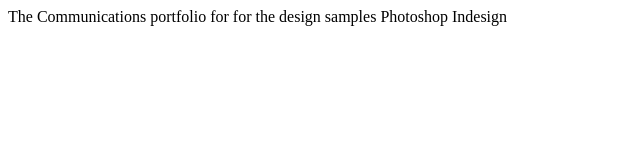
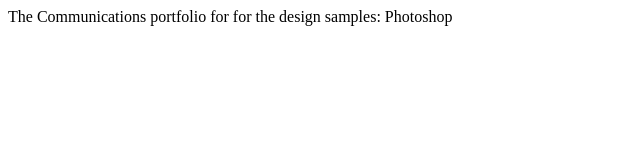
Before and after one commit to Khadudu/lect0, a plain HTML site: page index.html in a window 1280 px wide. Shown: the full height of the page, 0-640 px from the left. Drawn offline with Linux system fonts and the light colour scheme.

Commit message:
list of portfolio programs

```diff
--- a/index.html
+++ b/index.html
@@ -5,8 +5,8 @@
     <title>The Portfolio Page</title>
   </head>
   <body>
-      The Communications portfolio for for the design samples
+      The Communications portfolio for for the design samples:
       Photoshop
-      Indesign
+
   </body>
 </html>
```
